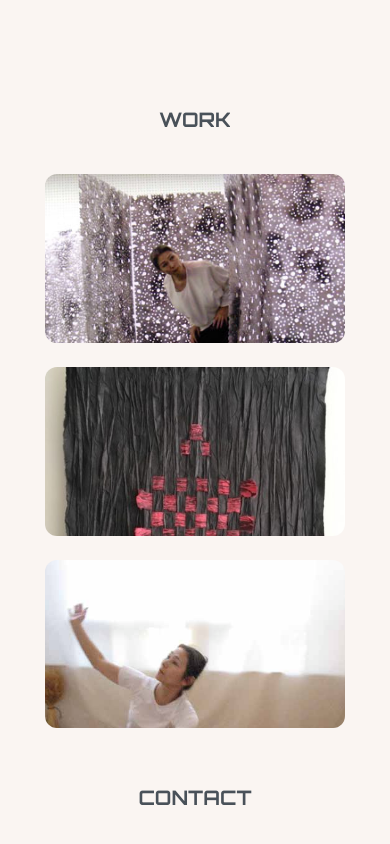
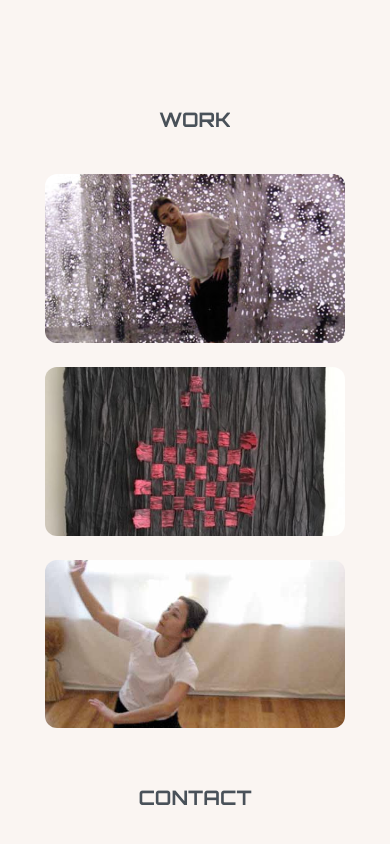
Before and after one commit to CarlSmoky/nextApp, a Next.js app: page / in a window 390 px wide. Shown: the part 1435-2279 px from the top of the page. Built offline with nearby package versions, Linux system fonts and the light colour scheme.

Commit message:
Add translate

```diff
--- a/app/components/ImageLinkAnimation.tsx
+++ b/app/components/ImageLinkAnimation.tsx
@@ -18,7 +18,7 @@ const ImageLink: React.FC<Props> = ({ src, alt }: Props)=> {
           </div>
         </div>
         <Image
-          className="object-cover aspect-square group-hover:scale-110 transition duration-300 ease-in-out"
+          className="object-cover aspect-square -translate-y-12 sm:translate-y-0 group-hover:scale-110 transition duration-300 ease-in-out"
           src={src}
           alt={alt}
           width={300}
```
